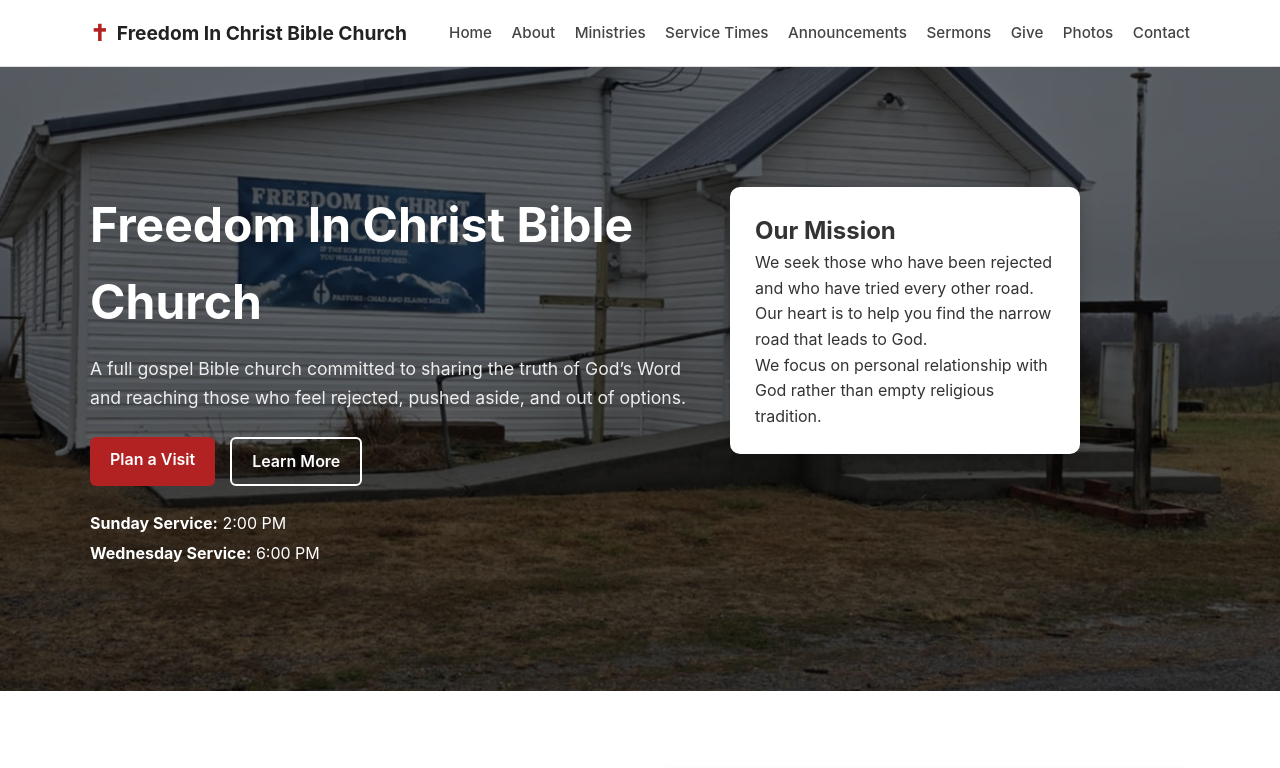
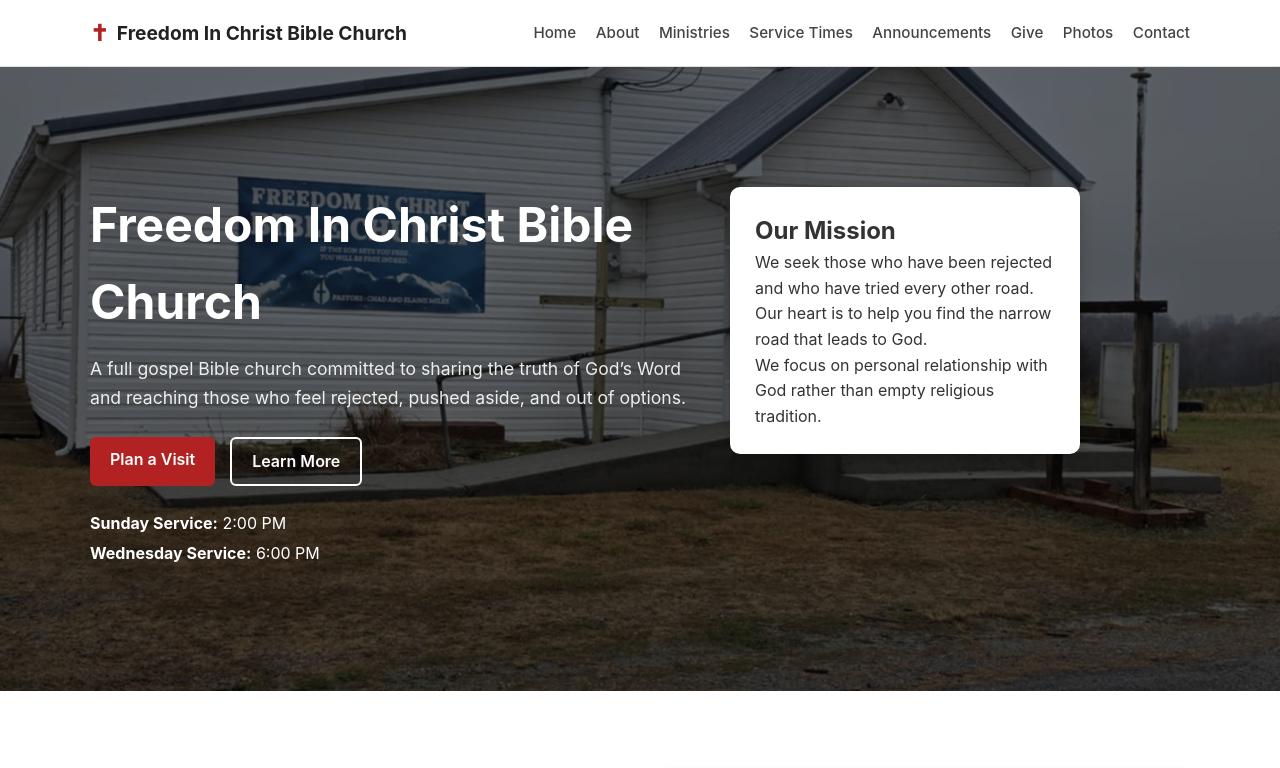
Before and after one commit to Dylanjdev/Freedom-In-Christ, a plain HTML site: page index.html in a window 1280 px wide. Shown: the top 768 px of the page. Drawn offline with nearby package versions, Linux system fonts and the light colour scheme.

Commit message:
removed sermon from navbar

```diff
--- a/index.html
+++ b/index.html
@@ -32,7 +32,6 @@
       <a href="#ministries">Ministries</a>
       <a href="#services">Service Times</a>
       <a href="#events">Announcements</a>
-      <a href="#sermons">Sermons</a>
       <a href="#give">Give</a>
       <a href="#photos">Photos</a>
       <a href="#contact">Contact</a>
```
